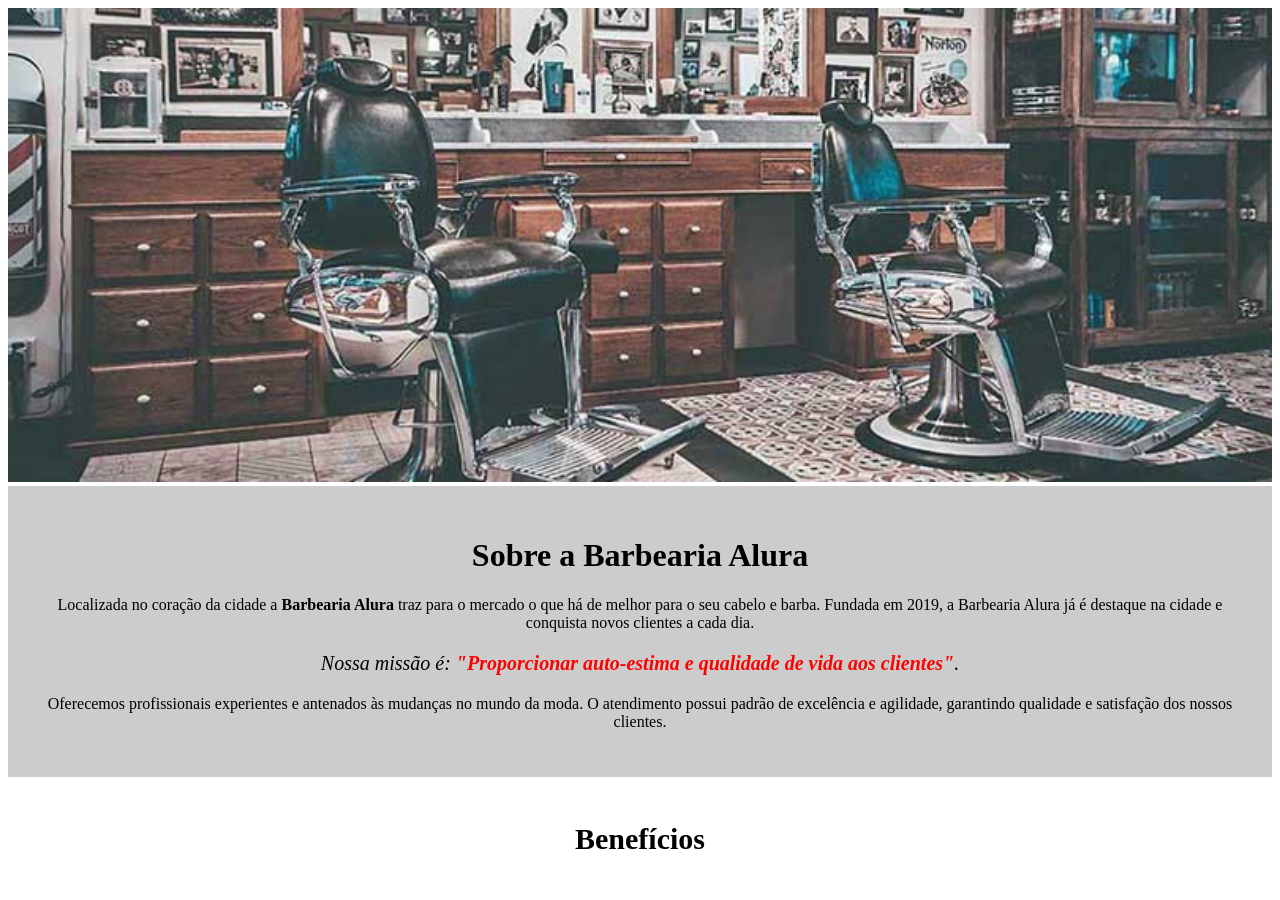
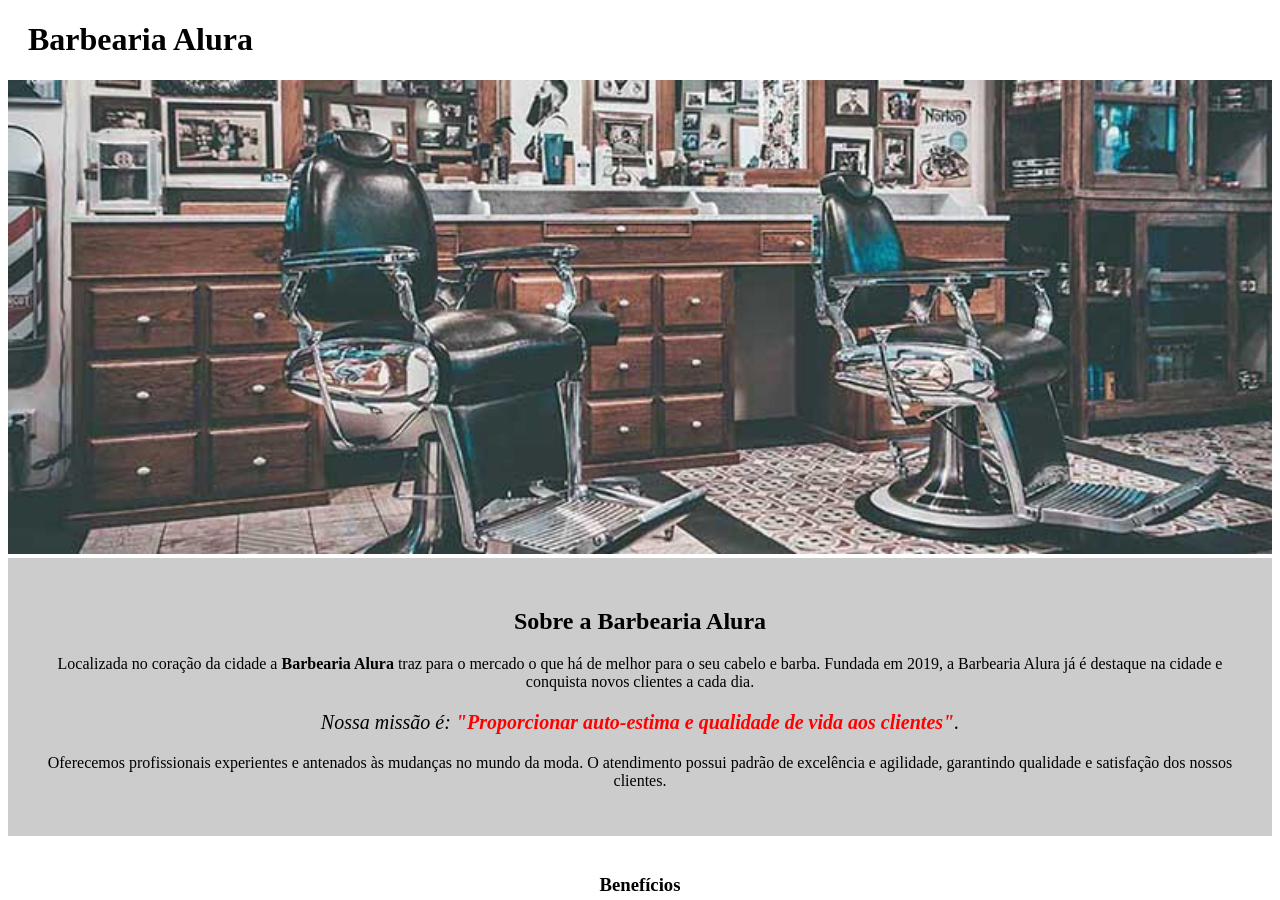
Before and after one commit to Gabrielgaia99/barbearia_alura, a plain HTML site: page index.html in a window 1280 px wide. Shown: the top 900 px of the page. Drawn offline with Linux system fonts and the light colour scheme.

Commit message:
part1finish

```diff
--- a/index.html
+++ b/index.html
@@ -7,12 +7,26 @@
 	</head>
 
 	<body>
+
+			<div>
+				<h1 class="titulo-principal">Barbearia Alura</h1>
+
+
+
+
+
+
+
+			</div>
+
+
+
 		<img id="banner" src="banner.jpg">
 
 	<div class="principal">
 
 
-		<h1>Sobre a Barbearia Alura</h1>
+		<h2 class="titulo-centralizado">Sobre a Barbearia Alura</h2>
 
 		<p>Localizada no coração da cidade a <strong>Barbearia Alura</strong> traz para o mercado o que há de melhor para o seu cabelo e barba. Fundada em 2019, a Barbearia Alura já é destaque na cidade e conquista novos clientes a cada dia.</p>
 
@@ -26,7 +40,7 @@
 	<div class="beneficios">
 
 
-		<h2>Benefícios</h2>
+		<h3 class="titulo-centralizado">Benefícios</h3>
 
 	</div>
 		<ul>
--- a/style.css
+++ b/style.css
@@ -4,8 +4,10 @@
 	width: 100%;
 }
 
-h1 {
-	text-align: center;
+.titulo-principal {
+	padding-left: 20px;
+
+
 
 }
 
@@ -30,13 +32,6 @@ em strong {
 	color: #FF0000;
 }
 
-h2 {
-	text-align: center;
-	font-size: 30px;
-
-
-
-}
 
 .itens {
 	color: #000000
@@ -58,6 +53,10 @@ h2 {
 .imagembeneficio {
 	width: 50%;
 }
+.titulo-centralizado {
+	text-align: center;
+
+}
 
 ul {
 	display: inline-block;
```
